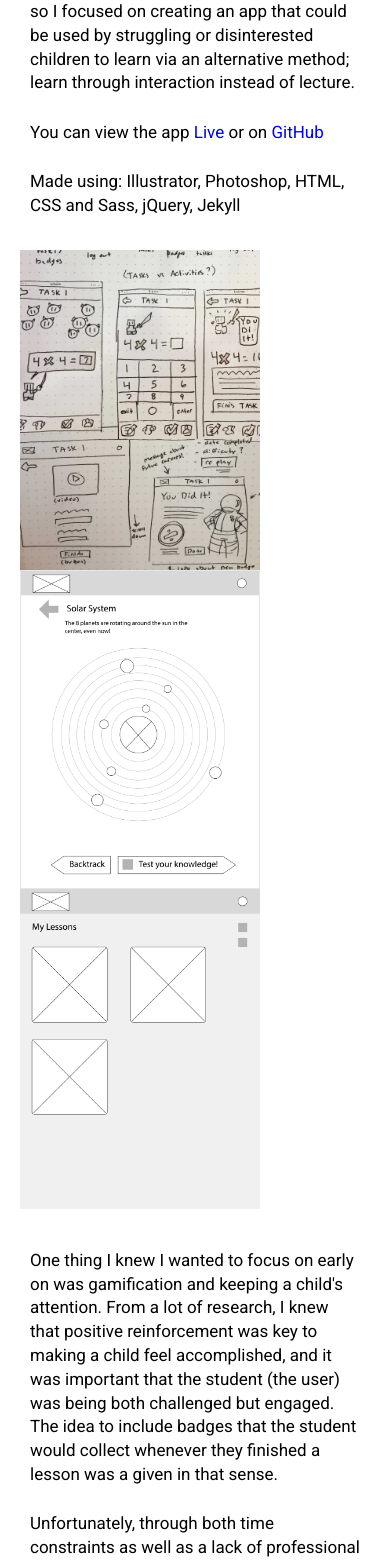
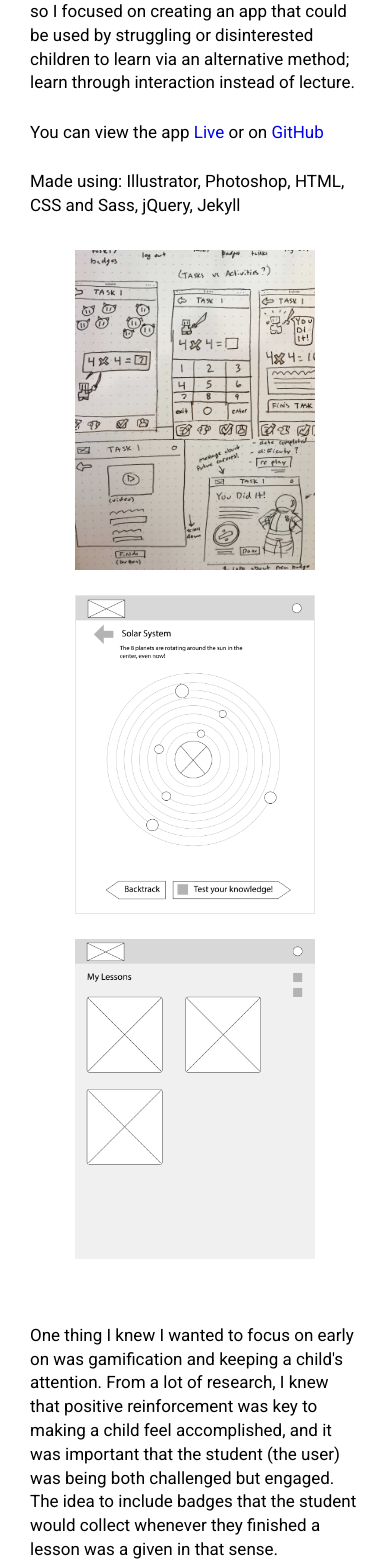
Before and after one commit to jhartley1412/old-portfolio-2, a Jekyll site: the page built from levelup.html, in a window 390 px wide. Shown: the part 526-2088 px from the top of the page. Built offline with Jekyll 4.4.1, drawn with Linux system fonts in a browser that asks for light colours; nearby versions of some CDN libraries.

Commit message:
working on flex images on case study pages - increased padding on mobile/tablet images

```diff
--- a/_sass/_breakpoints.scss
+++ b/_sass/_breakpoints.scss
@@ -36,6 +36,15 @@
 		}
 	}
 
+	.cs-pictures-container{
+		justify-content: center;
+		// align-content: center;
+
+		img{
+			margin-bottom: 25px;
+		}
+	}
+
 	.b_image{
 		width: 240px;
 	}
@@ -65,11 +74,6 @@
 
 	.case_study_container{
 		float: left;
-
-		h2, p{
-			box-sizing: border-box;
-			padding: 0 50px;
-		}
 	}
 
 	.b_image{
@@ -85,6 +89,19 @@
 
 @media(min-width: 978px){
 
+	.case_study_container{
+
+		h2, p{
+			box-sizing: border-box;
+			padding: 0 50px;
+		}
+	}
+
+	.cs-pictures-container{
+		justify-content: space-between;
+		// align-content: space-between;
+	}
+
 	.b_image{
 		width: 240px;
 	}
--- a/css/main.scss
+++ b/css/main.scss
@@ -251,12 +251,9 @@ a{
 	display: flex;
 	// flex-direction is at default (ltr)
 	flex-wrap: wrap;
-	justify-content: space-between;
-	// align-content: space-between;
+
 
 	width: 100%;
-	// height: 300px;
-	// overflow: hidden;
 	margin: 2em auto 2.5em auto;
 }
 
```
Also changed, not shown: 2 other files.
